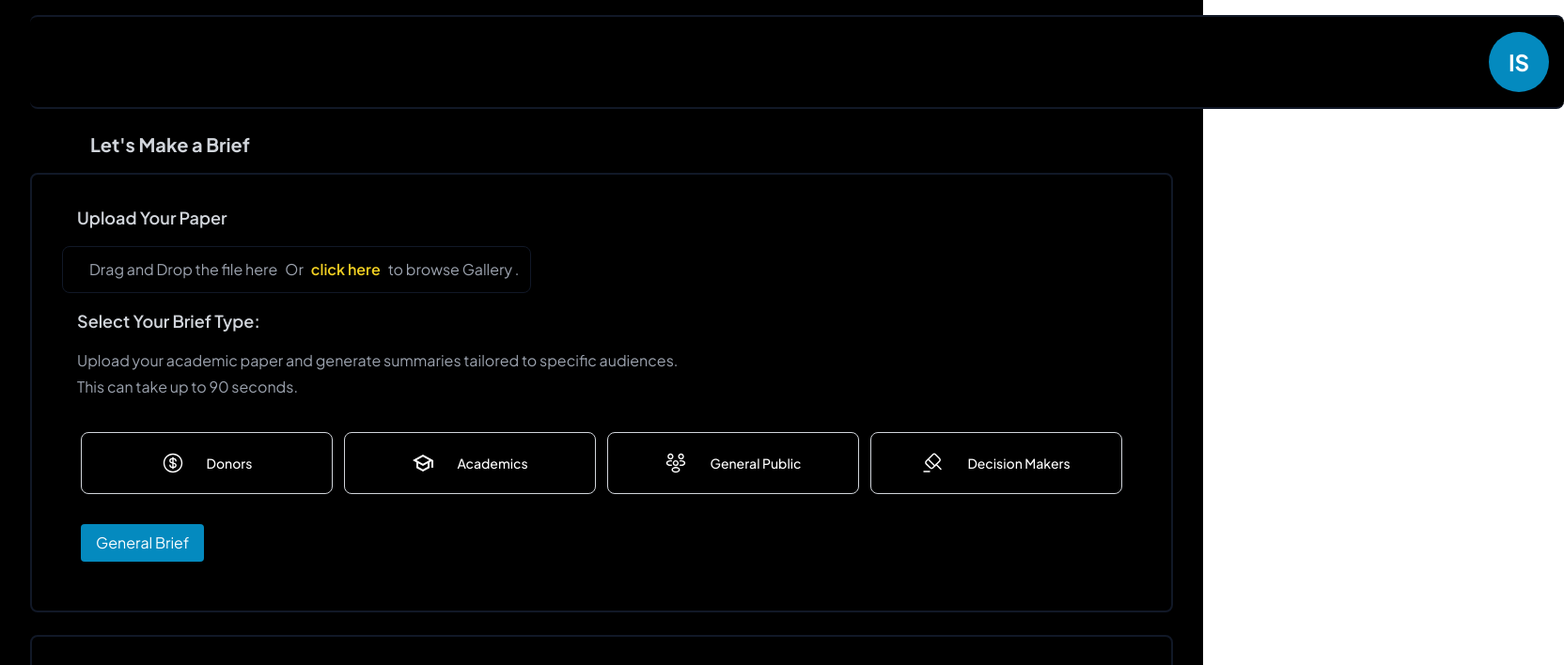
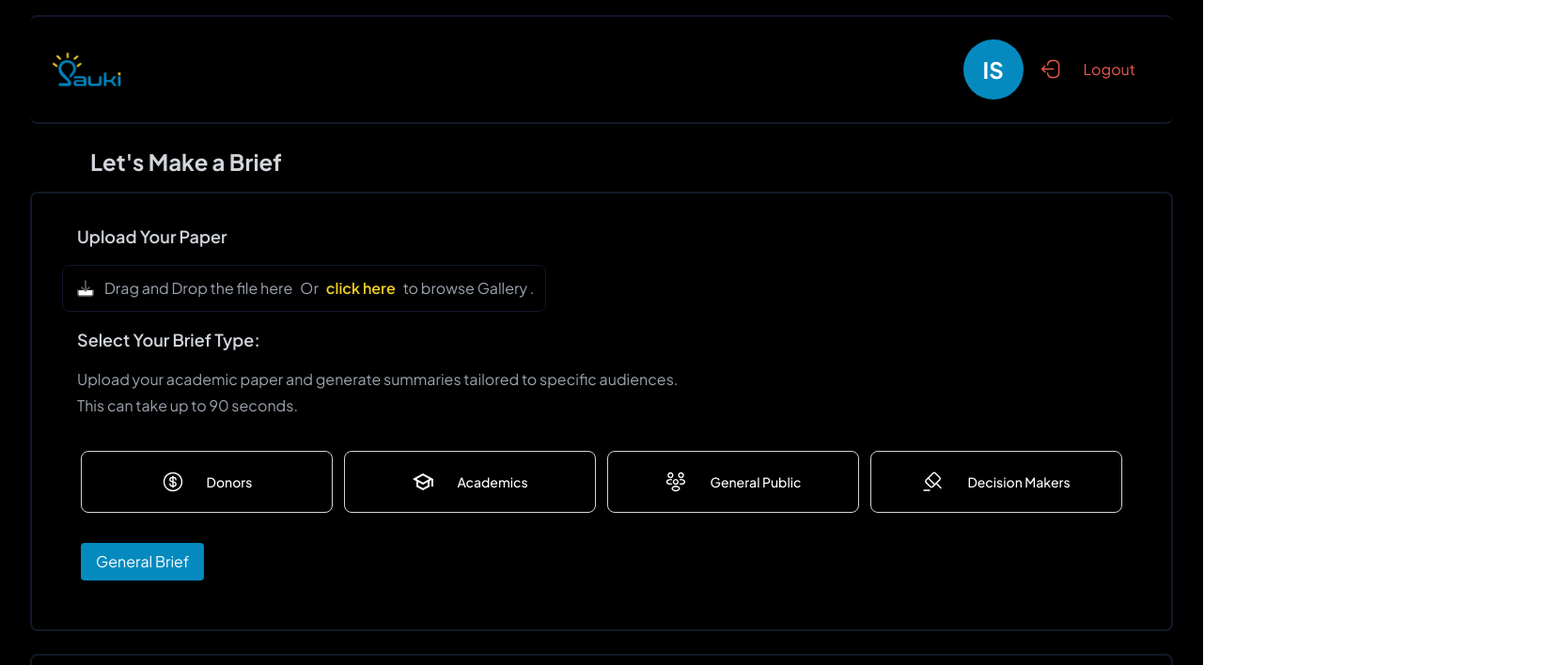
Before and after one commit to Zikam1/Sauki, a Nuxt app: page /brief-generator in a window 1280 px wide. Shown: the top 708 px of the page at 94% size, 1664 px wide, since content can reach past the window. Built offline with nearby package versions, Linux system fonts and the light colour scheme; a web font is replaced by a local one.

Commit message:
feat: added the logout button

```diff
--- a/pages/brief-generator.vue
+++ b/pages/brief-generator.vue
@@ -1,7 +1,9 @@
 <template>
-  <div class="flex flex-col items-start justify-start min-h-screen bg-black bg-opacity-96 px-4 sm:px-8 py-4">
+ <div class="flex flex-col min-h-screen bg-black bg-opacity-96 px-4 sm:px-8 py-4">
   <header :class="headerClass">
-  <div class="md:gap-x-96 flex flex-col sm:flex-row items-start sm:items-center justify-between bg-black bg-opacity-96 border-t-2 border-b-2 border-gray-900 rounded-lg p-2 sm:p-4 mb-6 mx-auto">
+    <div
+      class="flex flex-col sm:flex-row items-center justify-between bg-black bg-opacity-96 border-t-2 border-b-2 border-gray-900 rounded-lg p-4 sm:p-6 mb-6 mx-auto"
+    >
       <!-- Logo Section (Left Edge) -->
       <div class="flex items-center">
         <nuxt-link to="/">
@@ -10,18 +12,31 @@
       </div>
 
       <!-- SVG Icons Section -->
-    <div class="md:gap-x-96 flex items-center gap-x-8 sm:gap-x-8 ml-auto sm:ml-0 mt-4 sm:mt-0 sm:justify-end w-full sm:w-auto">
-      <div></div><div></div> <div></div>
-      <!-- Additional SVG Icon -->
+      <div
+        class="flex flex-wrap items-center gap-x-4 gap-y-4 mt-4 sm:mt-0 w-full sm:w-auto justify-center sm:justify-end"
+      >
+        <!-- Add additional SVG Icons here if needed -->
         <div class="flex items-center justify-center">
           <nuxt-link to="/">
             <!-- Circle with "IS" text in the middle -->
-          <div class="w-16 h-16 bg-saukiBlue text-white flex items-center justify-center rounded-full text-2xl font-bold">
+            <div
+              class="w-12 h-12 sm:w-16 sm:h-16 bg-saukiBlue text-white flex items-center justify-center rounded-full text-xl sm:text-2xl font-bold"
+            >
               IS
             </div>
           </nuxt-link>
         </div>
 
+        <!-- Logout Button -->
+        <div class="flex items-center space-x-2">
+          <img src="../assets/icons/logout.svg" alt="Logout Icon" class="w-5 sm:w-6" />
+          <nuxt-link
+            to="/"
+            class="text-raddy rounded-lg px-3 py-1 sm:px-4 sm:py-2 text-sm sm:text-base"
+          >
+            Logout
+          </nuxt-link>
+        </div>
       <!-- Check if the user is authenticated -->
       <div v-if="isAuthenticated">
         <nuxt-link :to="`/profile/${userName}`">
@@ -40,7 +55,7 @@
     <!-- Title Section -->
     <section>
       <div class="text-left mx-16 max-w-full mb-4">
-        <p class="text-xl font-bold text-gray-300">Let's Make a Brief</p>
+        <p class="text-2xl font-bold text-gray-300">Let's Make a Brief</p>
       </div>
     </section>
 
@@ -53,7 +68,9 @@
       <!-- File Upload Instructions -->
       <div class="flex flex-col sm:flex-row items-center border border-gray-900 rounded-lg p-3 mb-4 space-y-1 sm:space-y-0 sm:space-x-2">
         <!-- Upload Icon -->
-        <i class="fas fa-upload text-lg text-white mr-2"></i>
+
+        <!-- <i class="fas fa-upload text-lg text-white mr-2"></i> -->
+        <img src="../assets/icons/upload.svg" alt="upload" />
         <!-- Drag and Drop Text -->
         <p v-if="!uploadedFile" class="text-md text-gray-400">Drag and Drop the file here</p>
 
--- a/tailwind.config.ts
+++ b/tailwind.config.ts
@@ -4,6 +4,7 @@ module.exports = {
       colors: {
         saukiBlue: '#048ABF',
         yellowc: '#F2D022',
+        raddy:'#EC594C'
       },
       fontFamily: {
         sans: ['Plus Jakarta Sans', ,'sans-serif'], // Add Plus Jakarta Sans as the default sans font
```
Also changed, not shown: assets/icons/logout.svg (added), assets/icons/upload.svg (added). Lines whose indentation alone changed are shown as unchanged.
